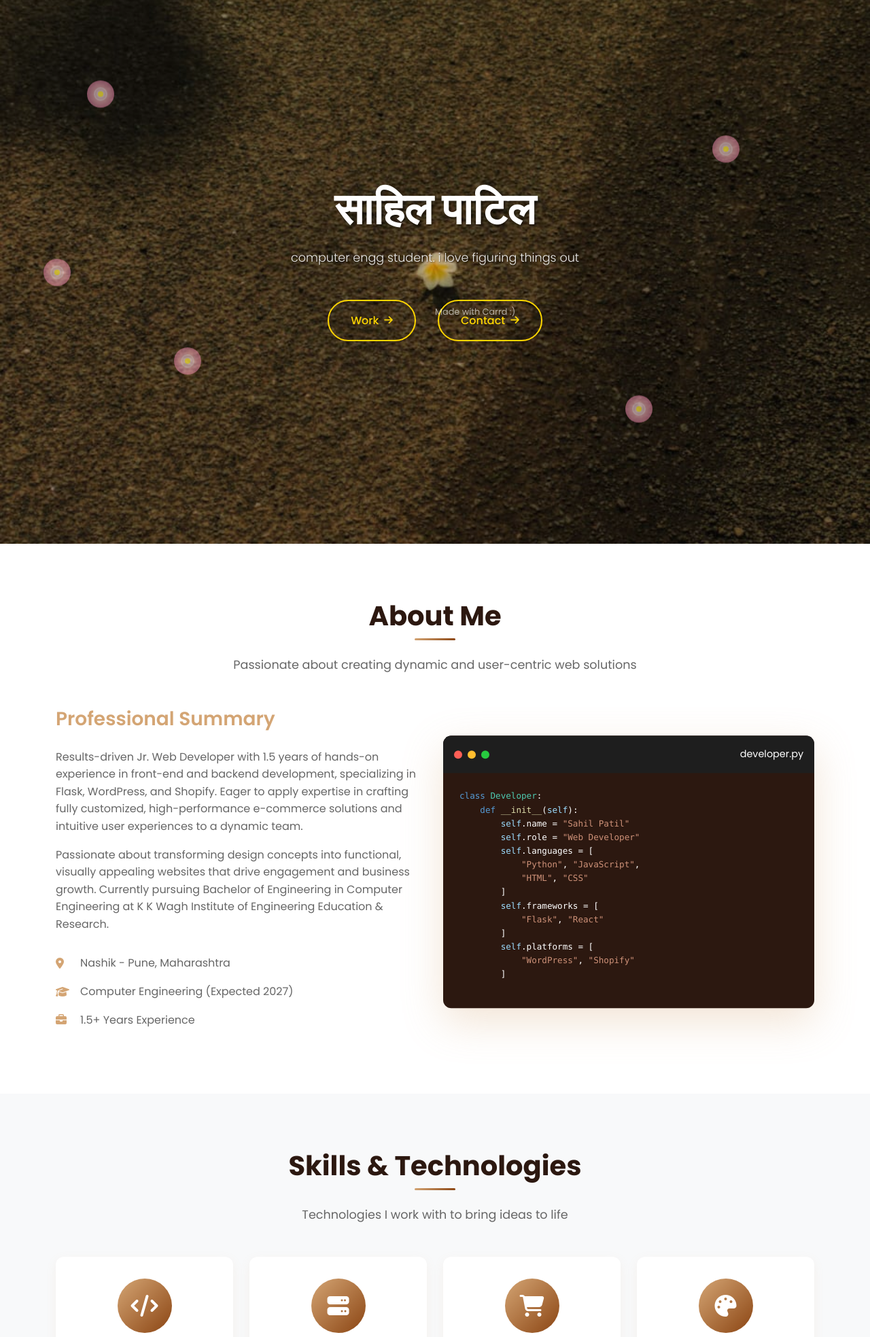
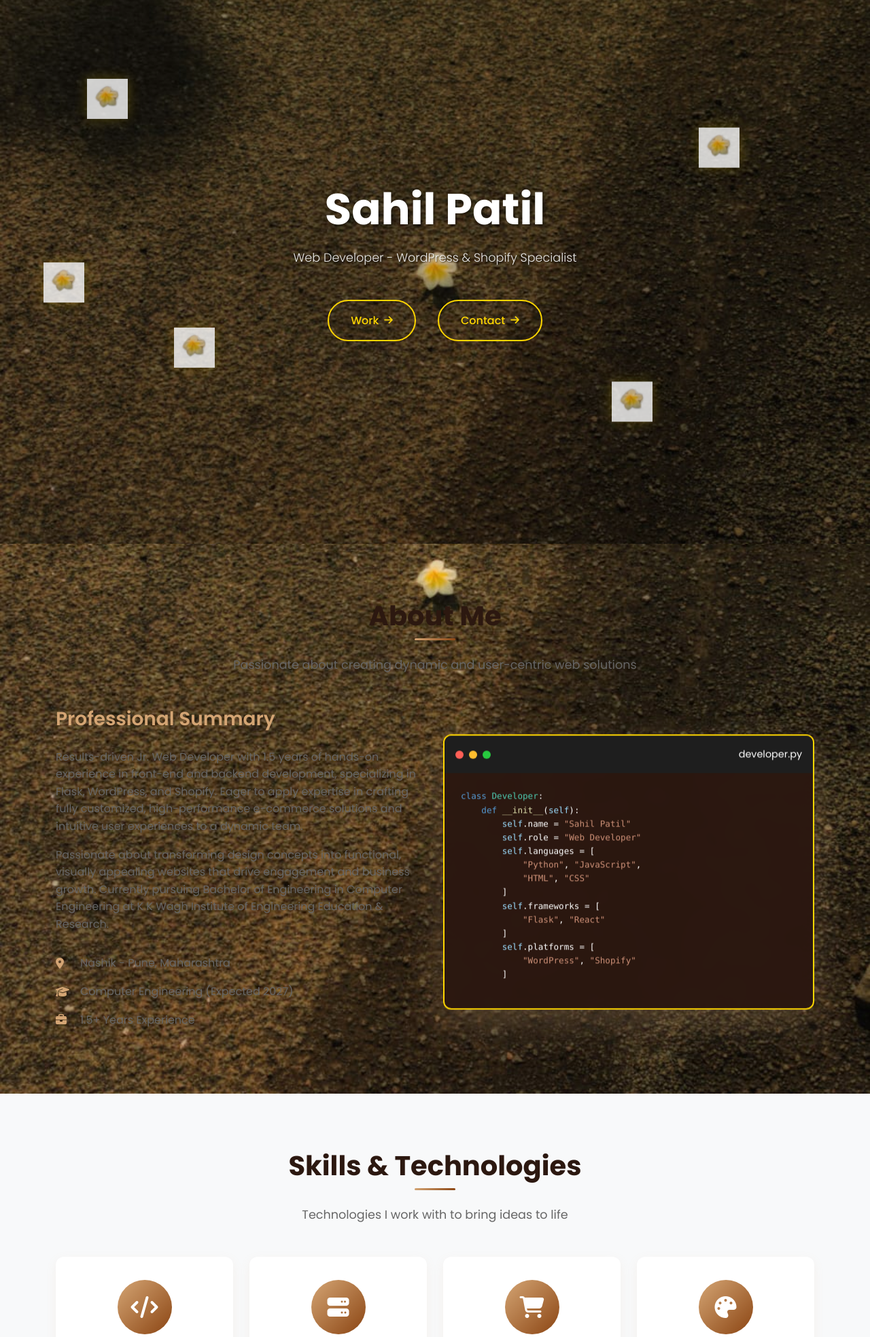
Before and after one commit to sgt-sahil1967/sahil-patil-portfolio, a Flask app: page / in a window 1280 px wide. Shown: the top 1967 px of the page at 68% size. Run offline with Flask 3, Linux system fonts and the light colour scheme.

Commit message:
Enhance site appearance with background, Hindi name tooltips, and new flower
Updates styles, removes "Made with Carrd" and adds flower image, implements Hindi name tooltips and changes tagline.

Replit-Commit-Author: Agent
Replit-Commit-Session-Id: 37ebbf1f-269d-4c28-942e-91a27b899f1b
Replit-Commit-Screenshot-Url: https://storage.googleapis.com/screenshot-production-us-central1/e7db2fed-e762-4b7b-ac44-ed10c55df353/37ebbf1f-269d-4c28-942e-91a27b899f1b/hnBxFU1

```diff
--- a/static/css/style.css
+++ b/static/css/style.css
@@ -32,7 +32,11 @@ body {
     font-family: 'Poppins', sans-serif;
     line-height: 1.6;
     color: var(--text-dark);
-    background-color: var(--white);
+    background-image: url('../images/hero-bg.jpg');
+    background-size: cover;
+    background-position: center;
+    background-repeat: no-repeat;
+    background-attachment: fixed;
     overflow-x: hidden;
 }
 
@@ -202,36 +206,15 @@ a {
 
 .apple-flower {
     position: absolute;
-    width: 40px;
-    height: 40px;
-    background: radial-gradient(circle, rgba(255, 255, 255, 0.9) 0%, rgba(255, 182, 193, 0.8) 40%, rgba(255, 105, 180, 0.6) 100%);
-    border-radius: 50%;
-    opacity: 0.7;
-    animation: float 6s ease-in-out infinite;
-}
-
-.apple-flower::before {
-    content: '';
-    position: absolute;
-    top: 50%;
-    left: 50%;
-    transform: translate(-50%, -50%);
-    width: 8px;
-    height: 8px;
-    background: #ffeb3b;
-    border-radius: 50%;
-}
-
-.apple-flower::after {
-    content: '';
-    position: absolute;
-    top: 50%;
-    left: 50%;
-    transform: translate(-50%, -50%);
-    width: 20px;
-    height: 20px;
-    border: 2px solid rgba(255, 255, 255, 0.3);
-    border-radius: 50%;
+    width: 60px;
+    height: 60px;
+    background-image: url('../images/flower.png');
+    background-size: contain;
+    background-position: center;
+    background-repeat: no-repeat;
+    opacity: 0.8;
+    animation: float 8s ease-in-out infinite;
+    filter: drop-shadow(0 0 10px rgba(255, 215, 0, 0.3));
 }
 
 .flower-1 {
@@ -278,6 +261,39 @@ a {
     margin-bottom: 1rem;
     text-shadow: 2px 2px 4px rgba(0, 0, 0, 0.5);
     animation: fadeInUp 1s ease 0.5s both;
+}
+
+.name-part {
+    position: relative;
+    display: inline-block;
+    transition: var(--transition);
+    cursor: pointer;
+}
+
+.name-part:hover {
+    transform: scale(1.05);
+}
+
+.name-part::after {
+    content: attr(data-hindi);
+    position: absolute;
+    top: -50px;
+    left: 50%;
+    transform: translateX(-50%);
+    background: rgba(0, 0, 0, 0.8);
+    color: var(--accent-color);
+    padding: 0.5rem 1rem;
+    border-radius: 8px;
+    font-size: 1.5rem;
+    opacity: 0;
+    pointer-events: none;
+    transition: var(--transition);
+    white-space: nowrap;
+}
+
+.name-part:hover::after {
+    opacity: 1;
+    top: -60px;
 }
 
 .hero-tagline {
@@ -424,7 +440,8 @@ a {
 }
 
 .section.bg-light {
-    background-color: var(--light-color);
+    background: rgba(248, 246, 240, 0.9);
+    backdrop-filter: blur(10px);
 }
 
 .section-header {
@@ -485,10 +502,12 @@ a {
 }
 
 .code-window {
-    background: var(--dark-color);
+    background: rgba(44, 24, 16, 0.95);
     border-radius: var(--border-radius);
     overflow: hidden;
     box-shadow: var(--shadow-heavy);
+    backdrop-filter: blur(10px);
+    border: 2px solid var(--accent-color);
     animation: float 6s ease-in-out infinite;
 }
 
--- a/templates/index.html
+++ b/templates/index.html
@@ -72,8 +72,11 @@
             <div class="row align-items-center justify-content-center min-vh-100">
                 <div class="col-lg-8 text-center">
                     <div class="hero-content">
-                        <h1 class="hero-name">साहिल पाटिल</h1>
-                        <p class="hero-tagline">computer engg student. i love figuring things out</p>
+                        <h1 class="hero-name">
+                            <span class="name-part" data-hindi="साहिल">Sahil</span>
+                            <span class="name-part" data-hindi="पाटिल">Patil</span>
+                        </h1>
+                        <p class="hero-tagline">Web Developer - WordPress & Shopify Specialist</p>
                         <div class="hero-buttons">
                             <a href="#projects" class="btn-custom btn-work">
                                 Work
@@ -83,9 +86,6 @@
                                 Contact
                                 <i class="fas fa-arrow-right"></i>
                             </a>
-                        </div>
-                        <div class="hero-credit">
-                            <small>Made with Carrd :)</small>
                         </div>
                     </div>
                 </div>
```
Also changed, not shown: other parts of static/css/style.css (+22 -8 lines), attached_assets/Screenshot 2025-07-19 at 8.46.09 AM_1752894972118.png (added), static/images/flower.png (added).
